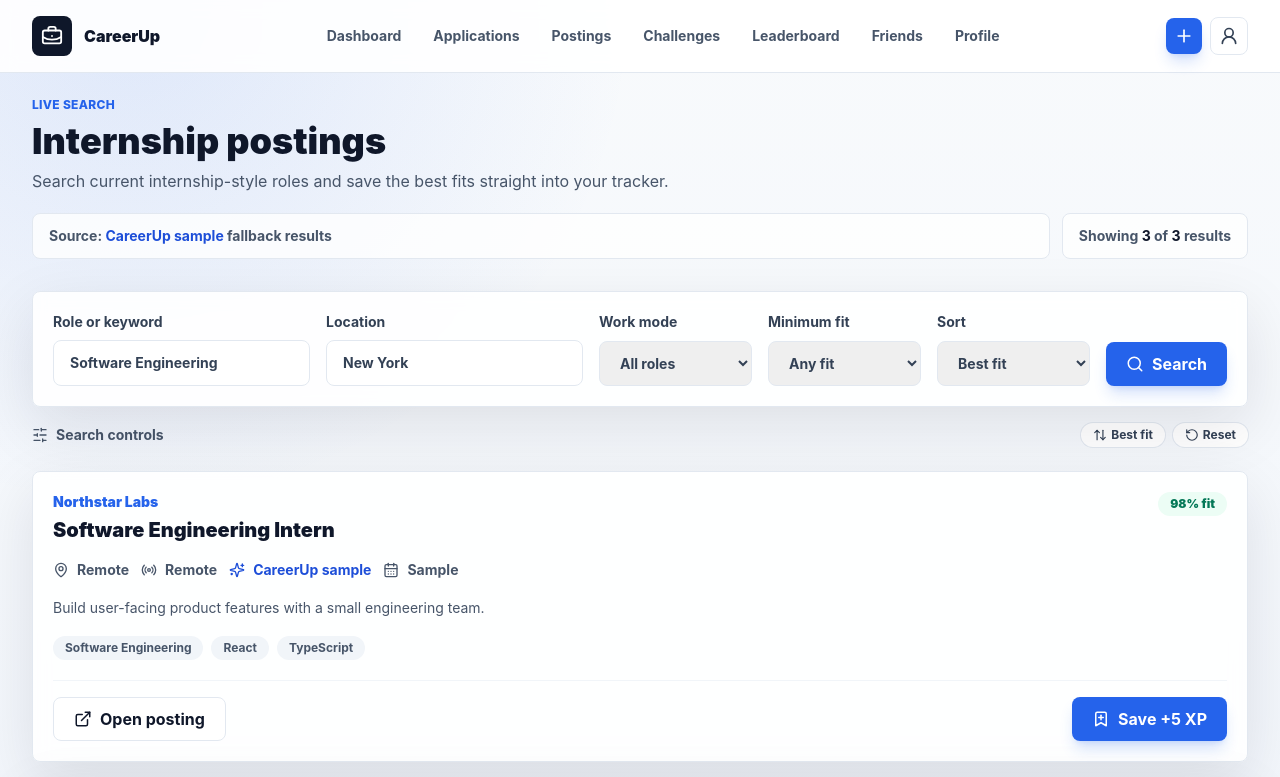
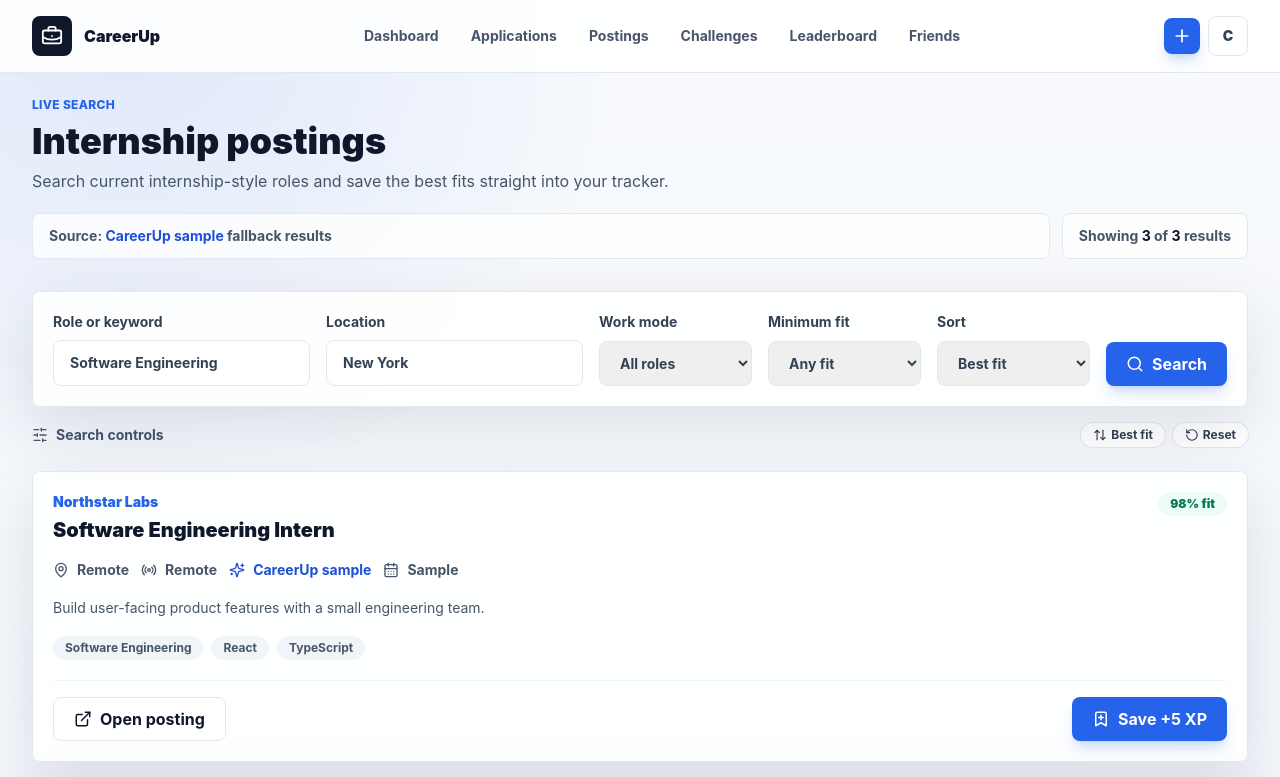
Before and after one commit to Varun-gull/CareerUp, a Next.js app: page /postings in a window 1280 px wide. Shown: the top 777 px of the page. Built offline with nearby package versions, Linux system fonts and the light colour scheme; no server answers.

Commit message:
Use initials profile nav button

```diff
--- a/components/Navbar.tsx
+++ b/components/Navbar.tsx
@@ -1,5 +1,6 @@
-import { BriefcaseBusiness, Plus, UserRound } from "lucide-react";
+import { BriefcaseBusiness, Plus } from "lucide-react";
 import Link from "next/link";
+import { getCurrentProfile, getCurrentUser } from "@/lib/data";
 
 const navItems = [
   { href: "/dashboard", label: "Dashboard" },
@@ -7,11 +8,25 @@ const navItems = [
   { href: "/postings", label: "Postings" },
   { href: "/challenges", label: "Challenges" },
   { href: "/leaderboard", label: "Leaderboard" },
-  { href: "/friends", label: "Friends" },
-  { href: "/profile", label: "Profile" }
+  { href: "/friends", label: "Friends" }
 ];
 
-export function Navbar() {
+function getInitials(name: string) {
+  const initials = name
+    .split(/\s+/)
+    .filter(Boolean)
+    .slice(0, 2)
+    .map((part) => part[0]?.toUpperCase())
+    .join("");
+
+  return initials || "CU";
+}
+
+export async function Navbar() {
+  const user = await getCurrentUser();
+  const profile = user ? await getCurrentProfile() : null;
+  const initials = getInitials(profile?.name ?? user?.email ?? "CareerUp");
+
   return (
     <header className="sticky top-0 z-30 border-b border-slate-200 bg-white/90 backdrop-blur">
       <nav className="page-shell flex items-center justify-between gap-4 py-4">
@@ -32,8 +47,12 @@ export function Navbar() {
           <Link href="/applications/new" className="hidden rounded-lg bg-blue-600 p-2 text-white shadow-lg shadow-blue-600/20 sm:inline-flex" aria-label="Add application">
             <Plus size={20} />
           </Link>
-          <Link href="/login" className="rounded-lg border border-slate-200 p-2 text-slate-700" aria-label="Log in">
-            <UserRound size={20} />
+          <Link
+            href={user ? "/profile" : "/login"}
+            className="flex h-10 min-w-10 items-center justify-center rounded-lg border border-slate-200 px-2 text-sm font-black text-slate-700 transition hover:border-blue-300 hover:text-blue-700"
+            aria-label={user ? "Open profile" : "Log in"}
+          >
+            {initials}
           </Link>
         </div>
       </nav>
```
